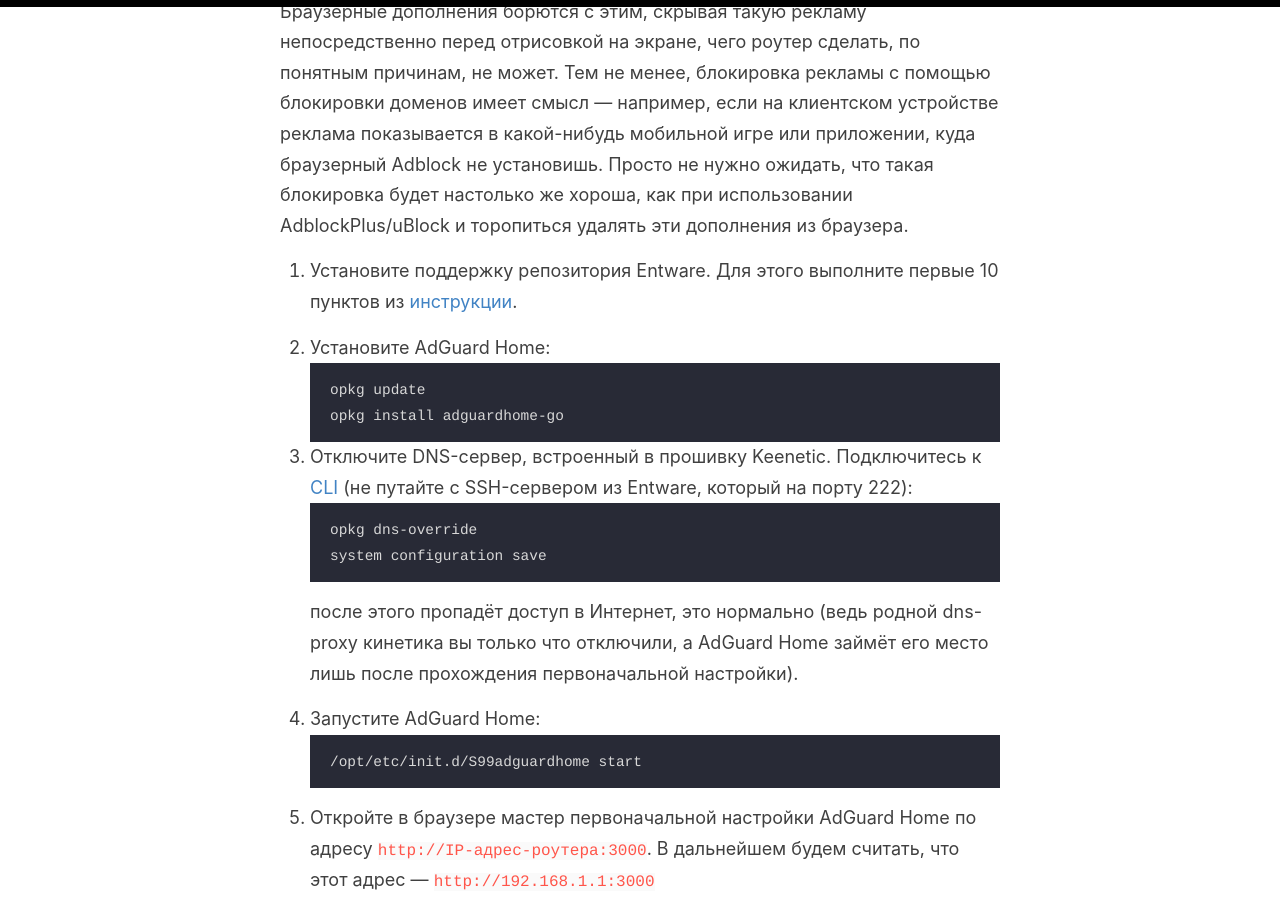
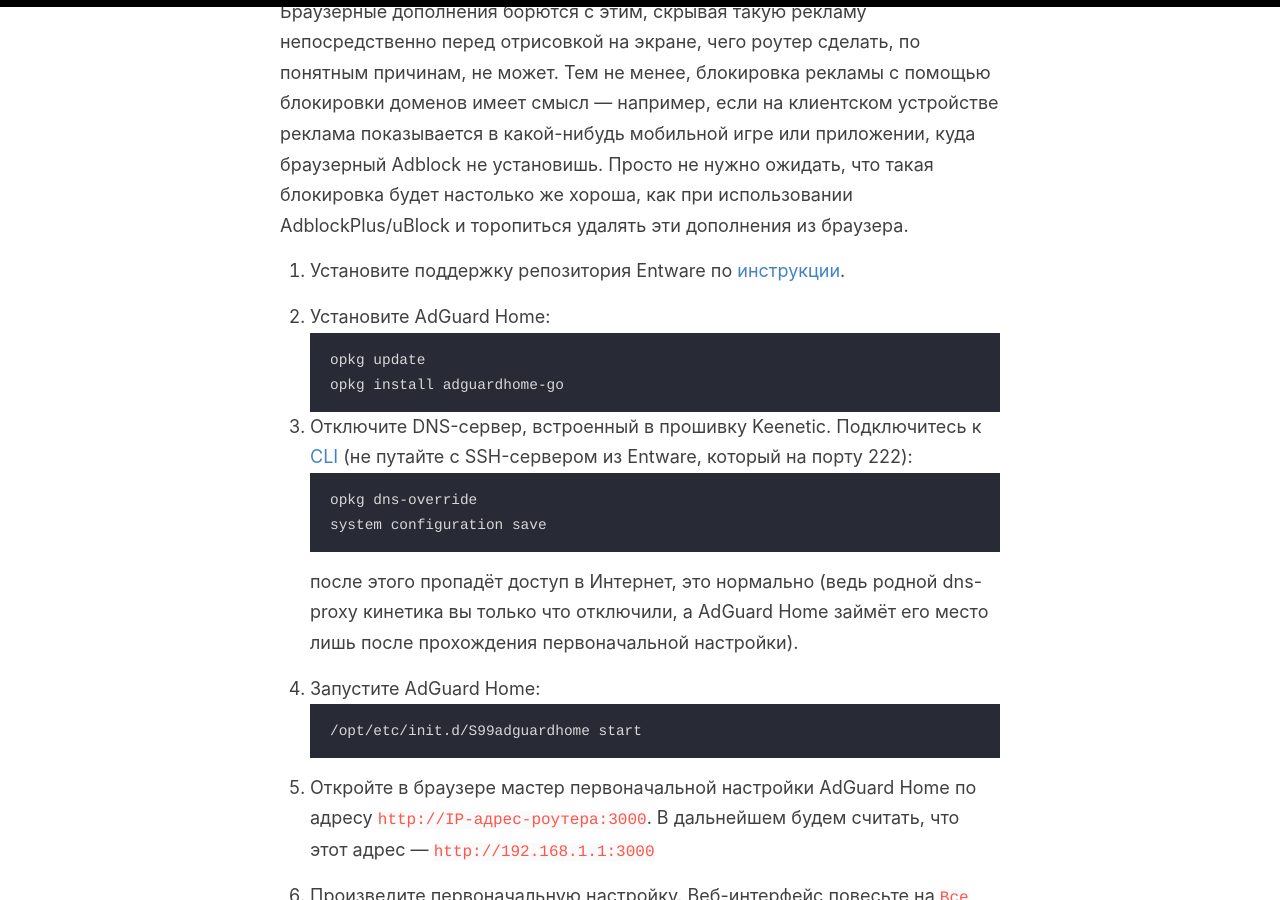
Before and after one commit to dartraiden/dartraiden.github.io, a Jekyll site: the page built from _posts/2020-12-13-AdGuard-Home-Keenetic.md, in a window 1280 px wide and 900 px high, scrolled down 445 px. Built offline with Jekyll 4.4.1, drawn with Linux system fonts in a browser that asks for light colours; our own code applies the rules of GitHub Pages for plain Markdown files.

Commit message:
Update AdGuard instruction

````diff
--- a/_posts/2020-12-13-AdGuard-Home-Keenetic.md
+++ b/_posts/2020-12-13-AdGuard-Home-Keenetic.md
@@ -6,7 +6,7 @@
 
 Нужно понимать, что блокировка рекламы с помощью блокировки доменов никогда не будет столь же эффективным способом борьбы с рекламой, как AdblockPlus/uBlock в браузере. Бывают случаи, когда реклама загружается с того же домена, что и полезный контент. Либо адреса рекламных доменов меняются так часто, что их невозможно блокировать все (YouTube). Браузерные дополнения борются с этим, скрывая такую рекламу непосредственно перед отрисовкой на экране, чего роутер сделать, по понятным причинам, не может. Тем не менее, блокировка рекламы с помощью блокировки доменов имеет смысл — например, если на клиентском устройстве реклама показывается в какой-нибудь мобильной игре или приложении, куда браузерный Adblock не установишь. Просто не нужно ожидать, что такая блокировка будет настолько же хороша, как при использовании AdblockPlus/uBlock и торопиться удалять эти дополнения из браузера.
 
-1. Установите поддержку репозитория Entware. Для этого выполните первые 10 пунктов из [инструкции](https://help.keenetic.com/hc/ru/articles/360000264829-Установка-и-настройка-OPKG-пакета-rTorrent).
+1. Установите поддержку репозитория Entware по [инструкции](https://help.keenetic.com/hc/ru/articles/360021214160-Установка-системы-пакетов-репозитория-Entware-на-USB-накопитель).
 
 2. Установите AdGuard Home:
 ```
````
